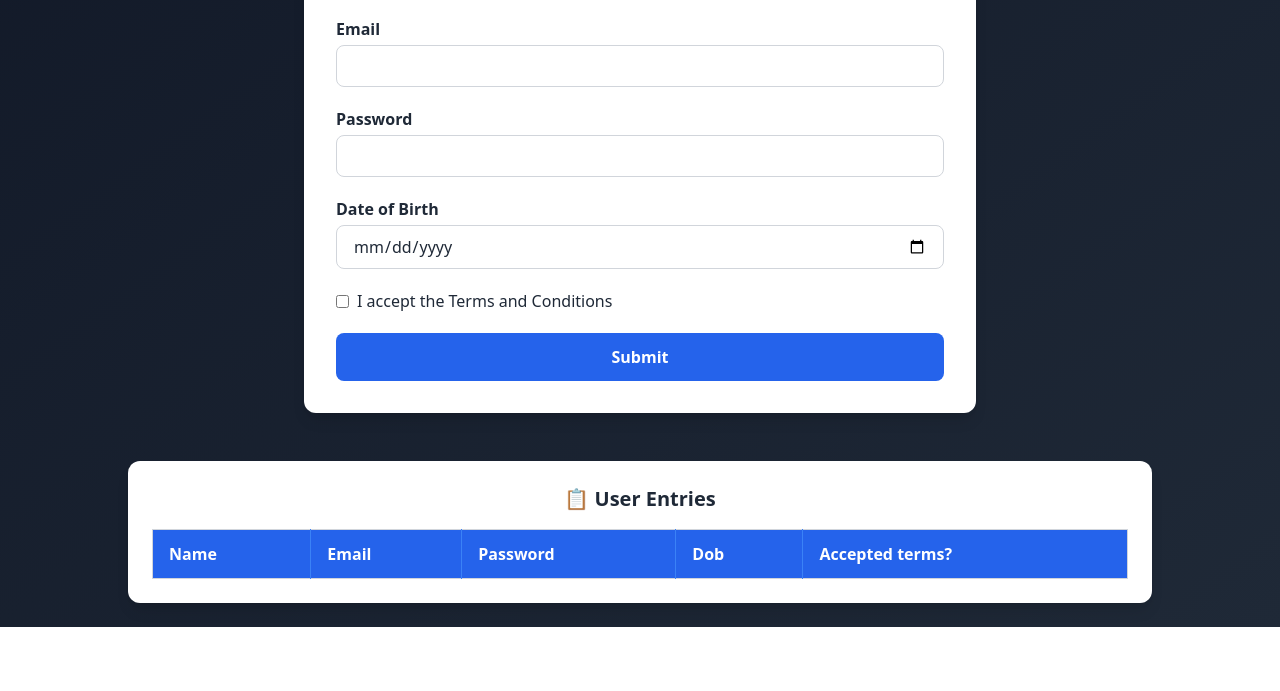
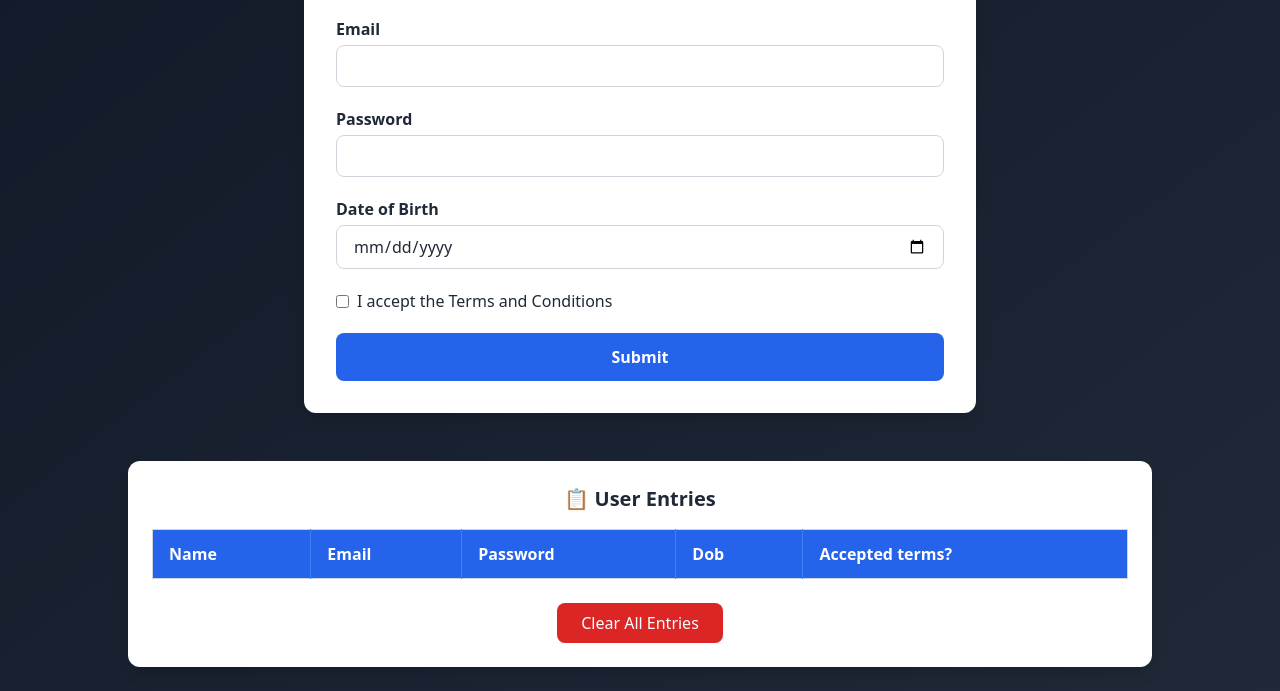
Before and after one commit to GSMPRANEETH/wd101, a plain HTML site: page index.html in a window 1280 px wide. Shown: the part 297-988 px from the top of the page. Before the commit the page ends 924 px from the top, so only its background shows below. Drawn offline with nearby package versions, Linux system fonts and the light colour scheme.

Commit message:
Update index.html

```diff
--- a/index.html
+++ b/index.html
@@ -2,10 +2,9 @@
 <html lang="en">
 
 <head>
-    <meta charset="UTF-8">
+  <meta charset="UTF-8" />
   <title>WD101 | Registration Form</title>
   <script src="https://cdn.tailwindcss.com"></script>
-
 </head>
 
 <body class="bg-gradient-to-br from-gray-900 to-gray-800 text-white min-h-screen p-6 font-sans">
@@ -68,8 +67,13 @@
         </tbody>
       </table>
     </div>
+    <!-- Optional: Clear button for testing -->
+    <div class="text-center mt-6">
+      <button onclick="localStorage.clear(); location.reload();"
+        class="px-6 py-2 bg-red-600 text-white rounded-lg hover:bg-red-700 transition">Clear All Entries</button>
+    </div>
   </section>
-    <!-- JavaScript -->
+
   <script src="index.js"></script>
 </body>
 
```
Lines whose indentation alone changed are shown as unchanged.
